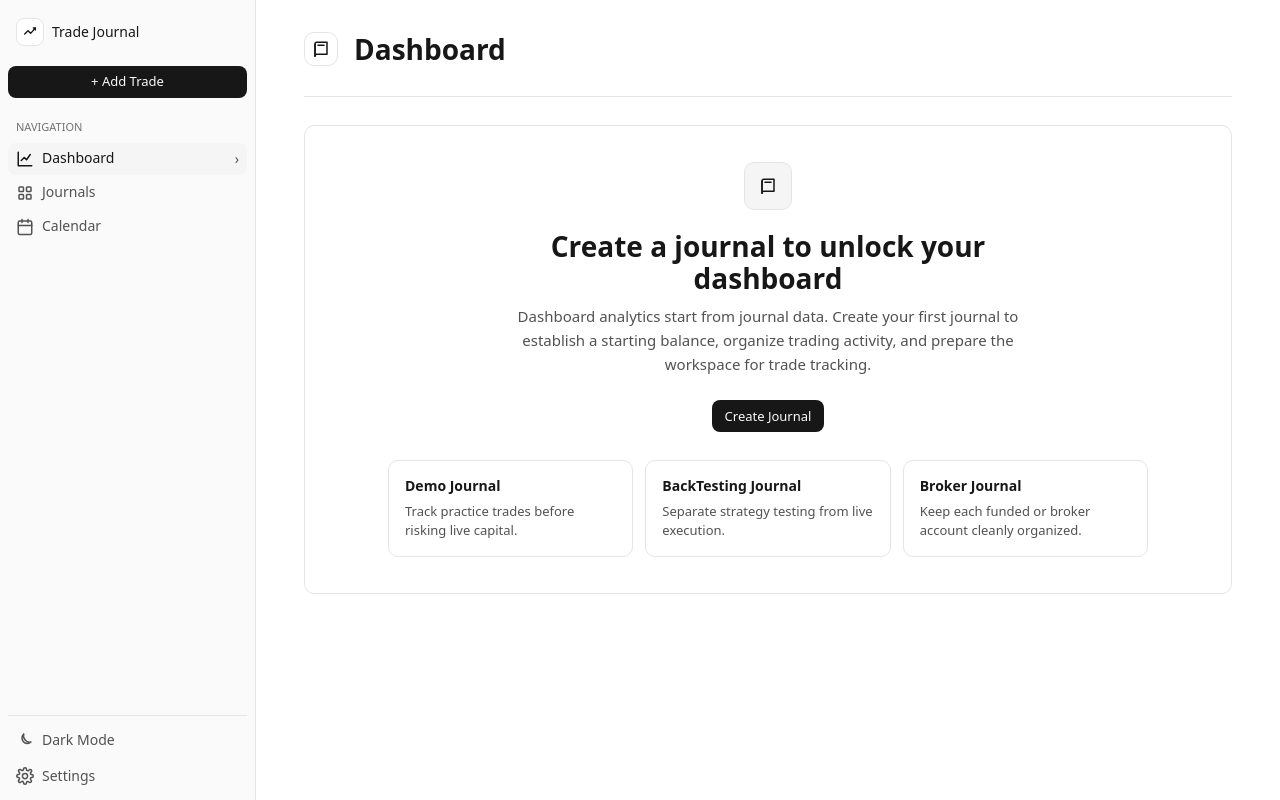
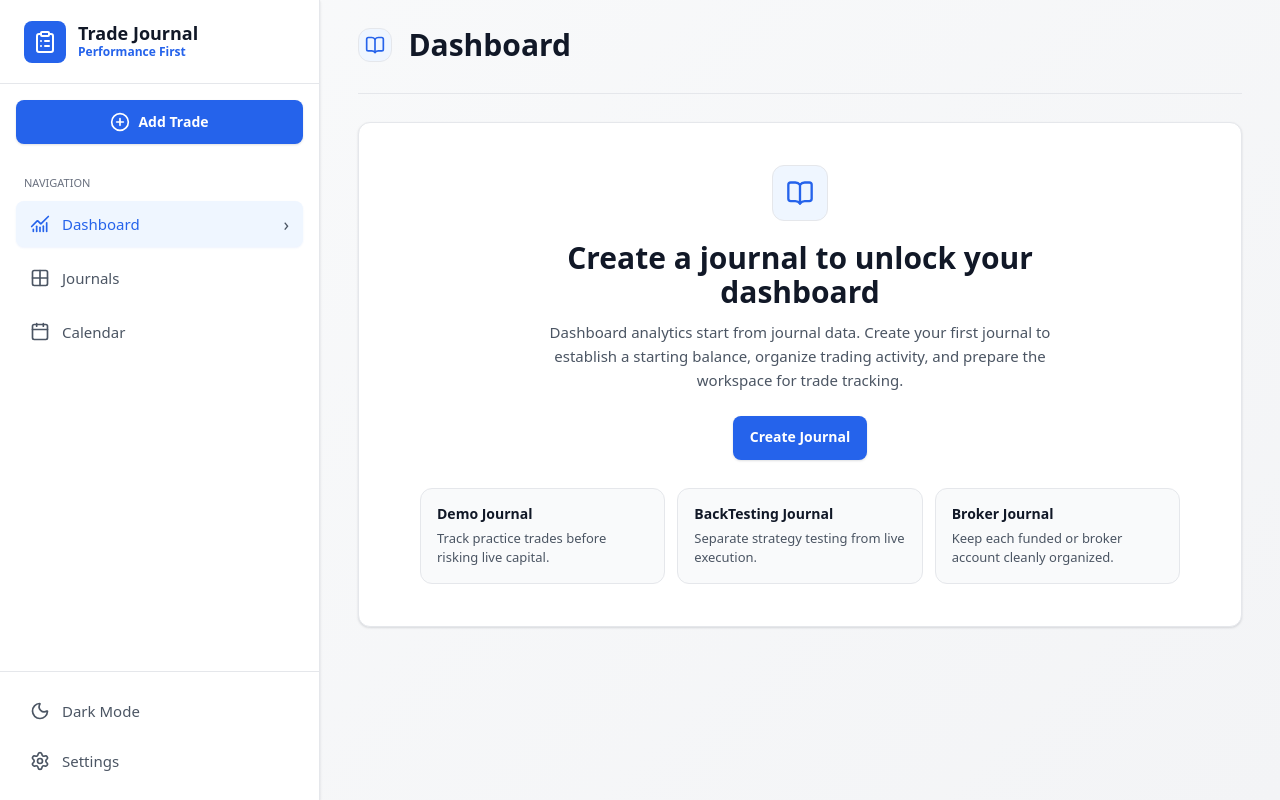
Before and after one commit to jboodhun/trading-journal, a React (Vite) app: page /dashboard in a window 1280 px wide. Built offline with nearby package versions, Linux system fonts and the light colour scheme.

Commit message:
feat: upgrade theme

```diff
--- a/package.json
+++ b/package.json
@@ -17,6 +17,7 @@
   "dependencies": {
     "date-fns": "4.1.0",
     "express": "^5.2.1",
+    "lucide-react": "^1.17.0",
     "react": "19.2.0",
     "react-dom": "19.2.0",
     "react-helmet-async": "3.0.0",
--- a/src/components/icons.tsx
+++ b/src/components/icons.tsx
@@ -1,178 +1,39 @@
-import type { ReactNode } from 'react'
+import {
+  Archive,
+  BookOpen,
+  Calendar,
+  ChartNoAxesCombined,
+  Clock,
+  ClipboardList,
+  Edit3,
+  Grid2X2,
+  Heart,
+  Moon,
+  PlusCircle,
+  Settings,
+  Shield,
+  Sparkles,
+  Sun,
+  Trash2,
+  Wrench,
+  Wallet,
+} from 'lucide-react'
 
-type IconProps = {
-  className?: string
-}
-
-function Icon({ children, className = '' }: IconProps & { children: ReactNode }) {
-  return (
-    <svg
-      aria-hidden="true"
-      className={`icon ${className}`.trim()}
-      fill="none"
-      stroke="currentColor"
-      strokeLinecap="round"
-      strokeLinejoin="round"
-      strokeWidth="2"
-      viewBox="0 0 24 24"
-    >
-      {children}
-    </svg>
-  )
-}
-
-export function BookIcon() {
-  return (
-    <Icon>
-      <path d="M4 5.5A2.5 2.5 0 0 1 6.5 3H20v16H6.5A2.5 2.5 0 0 0 4 21.5Z" />
-      <path d="M4 5.5v16" />
-      <path d="M8 7h8" />
-    </Icon>
-  )
-}
-
-export function CalendarIcon() {
-  return (
-    <Icon>
-      <path d="M8 2v4" />
-      <path d="M16 2v4" />
-      <rect height="18" rx="2" width="18" x="3" y="4" />
-      <path d="M3 10h18" />
-    </Icon>
-  )
-}
-
-export function ChartIcon() {
-  return (
-    <Icon>
-      <path d="M3 3v18h18" />
-      <path d="m7 14 4-4 3 3 5-7" />
-    </Icon>
-  )
-}
-
-export function ClockIcon() {
-  return (
-    <Icon>
-      <circle cx="12" cy="12" r="9" />
-      <path d="M12 7v5l3 2" />
-    </Icon>
-  )
-}
-
-export function ArchiveIcon() {
-  return (
-    <Icon>
-      <rect height="4" rx="1" width="18" x="3" y="3" />
-      <path d="M5 7v13h14V7" />
-      <path d="M10 12h4" />
-    </Icon>
-  )
-}
-
-export function EditIcon() {
-  return (
-    <Icon>
-      <path d="M12 20h9" />
-      <path d="M16.5 3.5a2.1 2.1 0 0 1 3 3L7 19l-4 1 1-4Z" />
-    </Icon>
-  )
-}
-
-export function TrashIcon() {
-  return (
-    <Icon>
-      <path d="M3 6h18" />
-      <path d="M8 6V4h8v2" />
-      <path d="M19 6 18 20H6L5 6" />
-      <path d="M10 11v5" />
-      <path d="M14 11v5" />
-    </Icon>
-  )
-}
-
-export function GridIcon() {
-  return (
-    <Icon>
-      <rect height="6" rx="1" width="6" x="4" y="4" />
-      <rect height="6" rx="1" width="6" x="14" y="4" />
-      <rect height="6" rx="1" width="6" x="4" y="14" />
-      <rect height="6" rx="1" width="6" x="14" y="14" />
-    </Icon>
-  )
-}
-
-export function HeartIcon() {
-  return (
-    <Icon>
-      <path d="M20.8 4.6a5.4 5.4 0 0 0-7.6 0L12 5.8l-1.2-1.2a5.4 5.4 0 0 0-7.6 7.6L12 21l8.8-8.8a5.4 5.4 0 0 0 0-7.6Z" />
-    </Icon>
-  )
-}
-
-export function MoonIcon() {
-  return (
-    <Icon>
-      <path d="M20 14.7A8.5 8.5 0 0 1 10.3 4 7 7 0 1 0 20 14.7Z" />
-    </Icon>
-  )
-}
-
-export function SettingsIcon() {
-  return (
-    <Icon>
-      <path d="M12 15.5a3.5 3.5 0 1 0 0-7 3.5 3.5 0 0 0 0 7Z" />
-      <path d="M19.4 15a1.7 1.7 0 0 0 .3 1.9l.1.1a2 2 0 1 1-2.8 2.8l-.1-.1a1.7 1.7 0 0 0-1.9-.3 1.7 1.7 0 0 0-1 1.6V21a2 2 0 1 1-4 0v-.2a1.7 1.7 0 0 0-1-1.6 1.7 1.7 0 0 0-1.9.3l-.1.1A2 2 0 1 1 4.2 17l.1-.1a1.7 1.7 0 0 0 .3-1.9 1.7 1.7 0 0 0-1.6-1H3a2 2 0 1 1 0-4h.2a1.7 1.7 0 0 0 1.6-1 1.7 1.7 0 0 0-.3-1.9l-.1-.1A2 2 0 1 1 7 4.2l.1.1a1.7 1.7 0 0 0 1.9.3H9a1.7 1.7 0 0 0 1-1.6V3a2 2 0 1 1 4 0v.2a1.7 1.7 0 0 0 1 1.6h.1a1.7 1.7 0 0 0 1.9-.3l.1-.1A2 2 0 1 1 19.8 7l-.1.1a1.7 1.7 0 0 0-.3 1.9v.1a1.7 1.7 0 0 0 1.6 1H21a2 2 0 1 1 0 4h-.2a1.7 1.7 0 0 0-1.6 1Z" />
-    </Icon>
-  )
-}
-
-export function ShieldIcon() {
-  return (
-    <Icon>
-      <path d="M12 22s8-4 8-10V5l-8-3-8 3v7c0 6 8 10 8 10Z" />
-    </Icon>
-  )
-}
-
-export function SparkIcon() {
-  return (
-    <Icon>
-      <path d="m4 15 5-5 4 4 7-8" />
-      <path d="M17 6h3v3" />
-    </Icon>
-  )
-}
-
-export function SunIcon() {
-  return (
-    <Icon>
-      <circle cx="12" cy="12" r="4" />
-      <path d="M12 2v2" />
-      <path d="M12 20v2" />
-      <path d="m4.9 4.9 1.4 1.4" />
-      <path d="m17.7 17.7 1.4 1.4" />
-      <path d="M2 12h2" />
-      <path d="M20 12h2" />
-      <path d="m4.9 19.1 1.4-1.4" />
-      <path d="m17.7 6.3 1.4-1.4" />
-    </Icon>
-  )
-}
-
-export function ToolIcon() {
-  return (
-    <Icon>
-      <path d="M14.7 6.3a4 4 0 0 0-5.1 5.1L3 18v3h3l6.6-6.6a4 4 0 0 0 5.1-5.1l-2.5 2.5-2-2 2.5-2.5Z" />
-    </Icon>
-  )
-}
-
-export function WalletIcon() {
-  return (
-    <Icon>
-      <path d="M4 7h16a2 2 0 0 1 2 2v9a2 2 0 0 1-2 2H4a2 2 0 0 1-2-2V6a2 2 0 0 1 2-2h14" />
-      <path d="M16 13h6" />
-    </Icon>
-  )
-}
+export const ArchiveIcon = Archive
+export const BookIcon = BookOpen
+export const CalendarIcon = Calendar
+export const ChartIcon = ChartNoAxesCombined
+export const ClockIcon = Clock
+export const ClipboardListIcon = ClipboardList
+export const EditIcon = Edit3
+export const GridIcon = Grid2X2
+export const HeartIcon = Heart
+export const MoonIcon = Moon
+export const PlusCircleIcon = PlusCircle
+export const SettingsIcon = Settings
+export const ShieldIcon = Shield
+export const SparkIcon = Sparkles
+export const SunIcon = Sun
+export const ToolIcon = Wrench
+export const TrashIcon = Trash2
+export const WalletIcon = Wallet
--- a/src/layouts/AppShell.tsx
+++ b/src/layouts/AppShell.tsx
@@ -3,7 +3,7 @@ import { createContext, use } from 'react'
 import type { ReactNode } from 'react'
 
 import type { AppView, ThemeMode } from 'app/App'
-import { CalendarIcon, ChartIcon, GridIcon, MoonIcon, SettingsIcon, SparkIcon, SunIcon } from 'components/icons'
+import { CalendarIcon, ChartIcon, ClipboardListIcon, GridIcon, MoonIcon, PlusCircleIcon, SettingsIcon, SunIcon } from 'components/icons'
 import { Button } from 'components/ui'
 
 type AppShellContextValue = {
@@ -60,16 +60,18 @@ function Sidebar() {
     <aside className="sidebar">
       <div className="brand">
         <div className="brand-mark">
-          <SparkIcon />
+          <ClipboardListIcon />
         </div>
         <div>
           <p className="brand-name">Trade Journal</p>
+          <p className="brand-subtitle">Performance First</p>
         </div>
       </div>
 
       <div className="sidebar-actions">
         <Button className="full-width" onClick={() => onViewChange('journals')}>
-          + Add Trade
+          <PlusCircleIcon />
+          Add Trade
         </Button>
       </div>
 
--- a/src/styles/global.css
+++ b/src/styles/global.css
@@ -9,54 +9,54 @@
   background: var(--background);
   font-synthesis: none;
   text-rendering: optimizeLegibility;
-  --background: #ffffff;
-  --foreground: #171717;
+  --background: #f3f4f6;
+  --foreground: #111827;
   --card: #ffffff;
-  --card-border: #e5e5e5;
-  --muted: #f5f5f5;
-  --muted-foreground: #525252;
-  --soft-foreground: #737373;
-  --primary: #171717;
-  --primary-foreground: #fafafa;
-  --primary-soft: #f5f5f5;
-  --success: #15803d;
-  --success-soft: #f0fdf4;
-  --danger: #b91c1c;
-  --danger-soft: #fef2f2;
-  --warning: #a16207;
-  --warning-soft: #fefce8;
-  --accent: #404040;
-  --accent-soft: #f5f5f5;
-  --shadow: none;
-  --radius: 10px;
-  --sidebar: #fafafa;
-  --sidebar-accent: #f5f5f5;
-  --sidebar-border: #e5e5e5;
+  --card-border: #e5e7eb;
+  --muted: #f9fafb;
+  --muted-foreground: #4b5563;
+  --soft-foreground: #6b7280;
+  --primary: #2563eb;
+  --primary-foreground: #ffffff;
+  --primary-soft: #eff6ff;
+  --success: #16a34a;
+  --success-soft: #dcfce7;
+  --danger: #dc2626;
+  --danger-soft: #fee2e2;
+  --warning: #ca8a04;
+  --warning-soft: #fef9c3;
+  --accent: #1d4ed8;
+  --accent-soft: #eff6ff;
+  --shadow: 0 1px 2px rgb(17 24 39 / 6%), 0 1px 3px rgb(17 24 39 / 8%);
+  --radius: 12px;
+  --sidebar: #ffffff;
+  --sidebar-accent: #eff6ff;
+  --sidebar-border: #e5e7eb;
 }
 
 :root[data-theme="dark"] {
   color-scheme: dark;
-  --background: #171717;
-  --foreground: #fafafa;
-  --card: #262626;
-  --card-border: rgb(255 255 255 / 10%);
-  --muted: #404040;
-  --muted-foreground: #d4d4d4;
-  --soft-foreground: #a3a3a3;
-  --primary: #f5f5f5;
-  --primary-foreground: #171717;
-  --primary-soft: #404040;
+  --background: #020617;
+  --foreground: #f9fafb;
+  --card: #0f172a;
+  --card-border: #1e293b;
+  --muted: #111827;
+  --muted-foreground: #d1d5db;
+  --soft-foreground: #9ca3af;
+  --primary: #60a5fa;
+  --primary-foreground: #0f172a;
+  --primary-soft: rgb(59 130 246 / 14%);
   --success: #4ade80;
   --success-soft: rgb(34 197 94 / 12%);
   --danger: #f87171;
   --danger-soft: rgb(248 113 113 / 12%);
   --warning: #facc15;
   --warning-soft: rgb(250 204 21 / 12%);
-  --accent: #e5e5e5;
-  --accent-soft: #404040;
-  --sidebar: #262626;
-  --sidebar-accent: #404040;
-  --sidebar-border: rgb(255 255 255 / 10%);
+  --accent: #93c5fd;
+  --accent-soft: rgb(59 130 246 / 14%);
+  --sidebar: #0f172a;
+  --sidebar-accent: rgb(59 130 246 / 14%);
+  --sidebar-border: #1e293b;
 }
 
 * {
@@ -67,6 +67,11 @@ body {
   margin: 0;
   min-width: 320px;
   min-height: 100vh;
+  background:
+    linear-gradient(135deg, #f9fafb 0%, #f3f4f6 100%);
+}
+
+:root[data-theme="dark"] body {
   background: var(--background);
 }
 
@@ -106,7 +111,7 @@ table {
 .app-shell {
   display: grid;
   min-height: 100vh;
-  grid-template-columns: 256px minmax(0, 1fr);
+  grid-template-columns: 320px minmax(0, 1fr);
 }
 
 .sidebar {
@@ -117,26 +122,27 @@ table {
   flex-direction: column;
   border-right: 1px solid var(--sidebar-border);
   background: var(--sidebar);
-  padding: 8px;
+  box-shadow: var(--shadow);
+  padding: 0;
 }
 
 .brand {
   display: flex;
   align-items: center;
-  gap: 8px;
-  min-height: 48px;
-  padding: 0 8px;
+  gap: 12px;
+  min-height: 84px;
+  border-bottom: 1px solid var(--sidebar-border);
+  padding: 0 24px;
 }
 
 .brand-mark {
   display: grid;
-  width: 28px;
-  height: 28px;
+  width: 42px;
+  height: 42px;
   place-items: center;
-  border: 1px solid var(--card-border);
   border-radius: 8px;
-  color: var(--foreground);
-  background: var(--card);
+  color: var(--primary-foreground);
+  background: var(--primary);
 }
 
 .page-title-icon {
@@ -146,26 +152,27 @@ table {
   place-items: center;
   border: 1px solid var(--card-border);
   border-radius: var(--radius);
-  color: var(--foreground);
-  background: var(--card);
+  color: var(--primary);
+  background: var(--primary-soft);
 }
 
 .brand-name {
-  font-size: 14px;
-  font-weight: 500;
+  font-size: 18px;
+  font-weight: 700;
   color: var(--foreground);
+  line-height: 1.15;
 }
 
 .brand-subtitle {
-  color: var(--soft-foreground);
+  color: var(--primary);
   font-size: 12px;
-  font-weight: 400;
+  font-weight: 600;
 }
 
 .sidebar-actions {
   display: grid;
-  gap: 6px;
-  padding-top: 10px;
+  gap: 8px;
+  padding: 16px;
 }
 
 .full-width {
@@ -174,12 +181,12 @@ table {
 
 .nav-section {
   display: grid;
-  gap: 2px;
-  padding-top: 14px;
+  gap: 8px;
+  padding: 8px 16px;
 }
 
 .nav-heading {
-  padding: 8px 8px 6px;
+  padding: 8px 8px 2px;
   color: var(--soft-foreground);
   font-size: 11px;
   font-weight: 500;
@@ -190,24 +197,29 @@ table {
 .nav-item,
 .theme-toggle {
   display: flex;
-  min-height: 32px;
+  min-height: 46px;
   width: 100%;
   align-items: center;
-  gap: 8px;
+  gap: 12px;
   border: 0;
   border-radius: 8px;
   color: var(--muted-foreground);
   background: transparent;
-  padding: 0 8px;
+  padding: 0 14px;
   font-weight: 400;
   text-align: left;
-  font-size: 14px;
+  font-size: 15px;
 }
 
 .nav-item:not(:disabled):hover,
 .theme-toggle:hover {
-  background: var(--sidebar-accent);
+  background: #f9fafb;
   color: var(--foreground);
+}
+
+:root[data-theme="dark"] .nav-item:not(:disabled):hover,
+:root[data-theme="dark"] .theme-toggle:hover {
+  background: var(--muted);
 }
 
 .nav-item:disabled {
@@ -218,13 +230,13 @@ table {
   border: 0;
   color: var(--primary);
   background: var(--sidebar-accent);
-  font-weight: 500;
+  box-shadow: 0 1px 2px rgb(37 99 235 / 8%);
 }
 
 .nav-chevron {
   margin-left: auto;
   color: var(--muted-foreground);
-  font-size: 14px;
+  font-size: 18px;
   line-height: 1;
 }
 
@@ -233,12 +245,12 @@ table {
   gap: 4px;
   margin-top: auto;
   border-top: 1px solid var(--sidebar-border);
-  padding-top: 8px;
+  padding: 16px;
 }
 
 .main-content {
   min-width: 0;
-  padding: 32px clamp(18px, 4vw, 48px);
+  padding: 28px clamp(18px, 3vw, 40px);
 }
 
 .page-stack {
@@ -263,8 +275,8 @@ table {
 .page-header h1,
 .section-header h1 {
   color: var(--foreground);
-  font-size: clamp(22px, 2.4vw, 28px);
-  font-weight: 650;
+  font-size: clamp(24px, 2.4vw, 30px);
+  font-weight: 700;
   line-height: 1.15;
   letter-spacing: 0;
 }
@@ -285,7 +297,7 @@ table {
 
 .metric-card {
   display: grid;
-  min-height: 168px;
+  min-height: 154px;
   grid-template-columns: minmax(0, 1fr) 34px;
   align-items: start;
   gap: 18px;
@@ -330,8 +342,8 @@ table {
 
 .metric-icon {
   display: grid;
-  width: 34px;
-  height: 34px;
+  width: 40px;
+  height: 40px;
   flex: 0 0 auto;
   place-items: center;
   border-radius: 8px;
@@ -369,7 +381,7 @@ table {
 
 .card {
   border: 1px solid var(--card-border);
-  border-radius: var(--radius);
+  border-radius: 12px;
   background: var(--card);
   box-shadow: var(--shadow);
 }
@@ -428,21 +440,22 @@ table {
   min-height: 420px;
   place-items: center;
   border: 1px solid var(--card-border);
-  border-radius: var(--radius);
+  border-radius: 12px;
   background: var(--card);
-  padding: 36px;
+  box-shadow: var(--shadow);
+  padding: 42px;
   text-align: center;
 }
 
 .empty-section-icon {
   display: grid;
-  width: 48px;
-  height: 48px;
+  width: 56px;
+  height: 56px;
   place-items: center;
   border: 1px solid var(--card-border);
   border-radius: var(--radius);
-  color: var(--foreground);
-  background: var(--muted);
+  color: var(--primary);
+  background: var(--primary-soft);
   margin-bottom: 20px;
 }
 
@@ -452,8 +465,8 @@ table {
 
 .empty-section-header h2 {
   color: var(--foreground);
-  font-size: 28px;
-  font-weight: 650;
+  font-size: 30px;
+  font-weight: 700;
   line-height: 1.15;
 }
 
@@ -476,7 +489,7 @@ table {
   min-height: 64px;
   padding: 0 36px;
   font-size: 20px;
-  font-weight: 650;
+  font-weight: 700;
 }
 
 .empty-section-suggestions {
@@ -493,7 +506,7 @@ table {
   gap: 6px;
   border: 1px solid var(--card-border);
   border-radius: var(--radius);
-  background: var(--background);
+  background: var(--muted);
   padding: 16px;
 }
 
@@ -512,7 +525,7 @@ table {
 .journal-card {
   display: grid;
   gap: 22px;
-  padding: 20px;
+  padding: 22px;
 }
 
 .journal-card-header {
@@ -561,8 +574,8 @@ table {
 }
 
 .journal-card-actions button:hover {
-  color: var(--foreground);
-  background: var(--muted);
+  color: var(--primary);
+  background: var(--primary-soft);
 }
 
 .modal-backdrop {
@@ -593,7 +606,7 @@ table {
 }
 
 .journal-form input {
-  min-height: 38px;
+  min-height: 40px;
   width: 100%;
   border: 1px solid var(--card-border);
   border-radius: 8px;
@@ -604,7 +617,8 @@ table {
 }
 
 .journal-form input:focus {
-  border-color: var(--foreground);
+  border-color: var(--primary);
+  box-shadow: 0 0 0 1px var(--primary);
 }
 
 .journal-form input[aria-invalid="true"] {
@@ -741,20 +755,21 @@ tr:last-child td {
 
 .button {
   display: inline-flex;
-  min-height: 32px;
+  min-height: 44px;
   align-items: center;
   justify-content: center;
   gap: 8px;
   border: 1px solid transparent;
   border-radius: 8px;
-  padding: 0 12px;
-  font-size: 13px;
-  font-weight: 500;
+  padding: 0 16px;
+  font-size: 14px;
+  font-weight: 600;
 }
 
 .button-primary {
   color: var(--primary-foreground);
   background: var(--primary);
+  box-shadow: var(--shadow);
 }
 
 .button-danger {
@@ -764,7 +779,7 @@ tr:last-child td {
 
 .button-secondary {
   border-color: var(--card-border);
-  color: var(--muted-foreground);
+  color: var(--foreground);
   background: var(--card);
 }
 
@@ -773,19 +788,37 @@ tr:last-child td {
   background: transparent;
 }
 
-.icon {
+.icon,
+svg {
   width: 18px;
   height: 18px;
 }
 
-.brand-mark .icon {
-  width: 16px;
-  height: 16px;
+.brand-mark svg {
+  width: 24px;
+  height: 24px;
 }
 
-.page-title-icon .icon {
-  width: 18px;
-  height: 18px;
+.page-title-icon svg {
+  width: 20px;
+  height: 20px;
+}
+
+.nav-item svg,
+.theme-toggle svg,
+.button svg {
+  width: 20px;
+  height: 20px;
+}
+
+.empty-section-icon svg {
+  width: 28px;
+  height: 28px;
+}
+
+.metric-icon svg {
+  width: 20px;
+  height: 20px;
 }
 
 @media (max-width: 1320px) {
```
Also changed, not shown: 1 other file (tests, documents, lock files or other folders).
